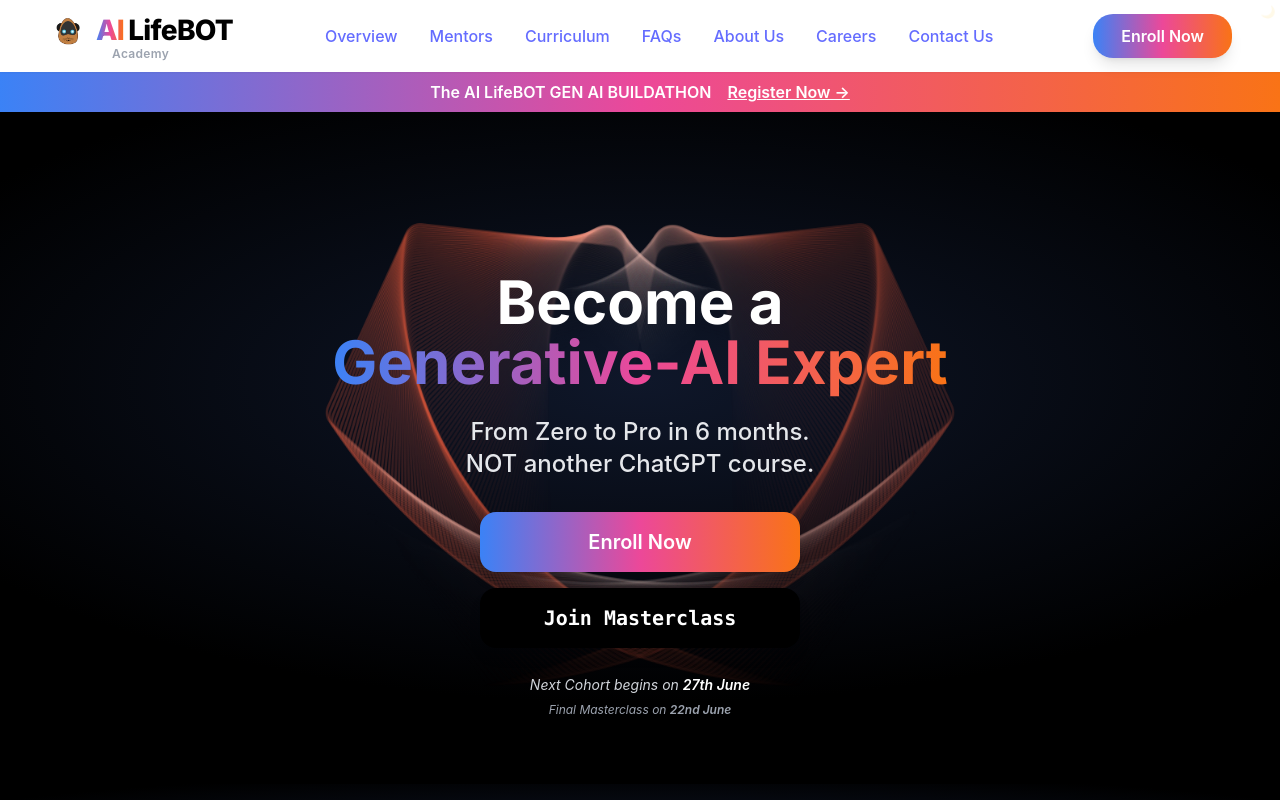
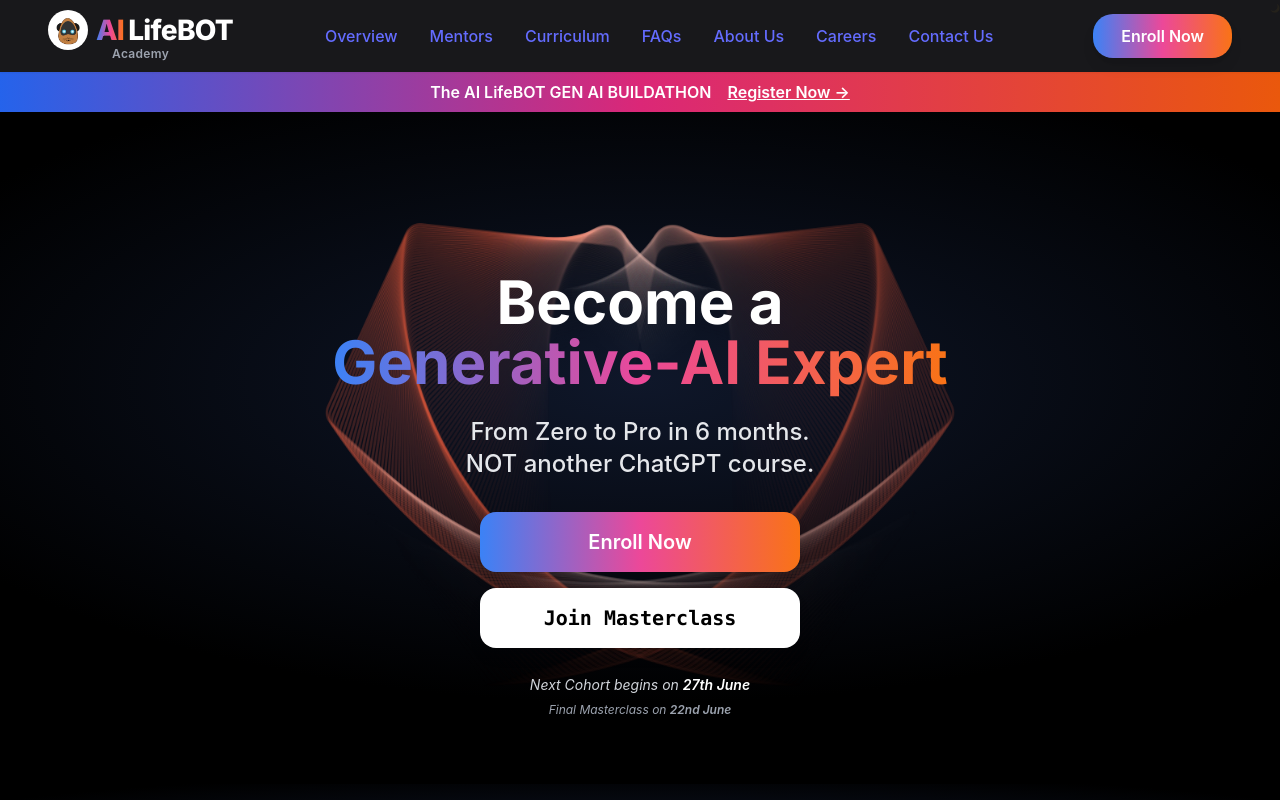
Before and after one commit to AP9305/LMS, a React (Vite) app in the folder modern-100x/: page / in a window 1280 px wide. Shown: the top 800 px of the page. Built offline with nearby package versions, Linux system fonts and the light colour scheme.

Commit message:
Make dark/light mode toggle button tiny and hidden on all screen sizes

```diff
--- a/modern-100x/src/components/Header.tsx
+++ b/modern-100x/src/components/Header.tsx
@@ -1,3 +1,9 @@
+// Force dark mode on initial load
+if (typeof window !== 'undefined') {
+  document.documentElement.classList.add('dark');
+  localStorage.setItem('theme', 'dark');
+}
+
 const toggleDarkMode = () => {
   const html = document.documentElement;
   if (html.classList.contains('dark')) {
@@ -34,7 +40,7 @@
       <button
         aria-label="Toggle dark mode"
         onClick={toggleDarkMode}
-        className="absolute top-1 right-1 w-4 h-4 p-0 m-0 opacity-10 hover:opacity-40 transition text-xs z-50"
+        className="absolute top-0.5 right-0.5 w-2 h-2 p-0 m-0 opacity-5 hover:opacity-20 transition text-[8px] z-50 sm:w-2 sm:h-2 sm:text-[8px] md:w-2 md:h-2 md:text-[8px]"
         style={{ pointerEvents: 'auto' }}
       >
         <span role="img" aria-label="Toggle dark mode">🌙</span>
```
